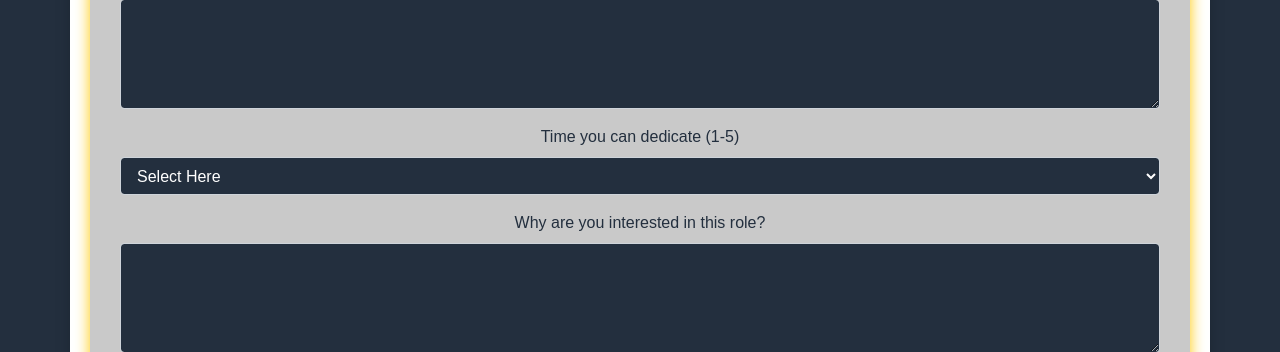
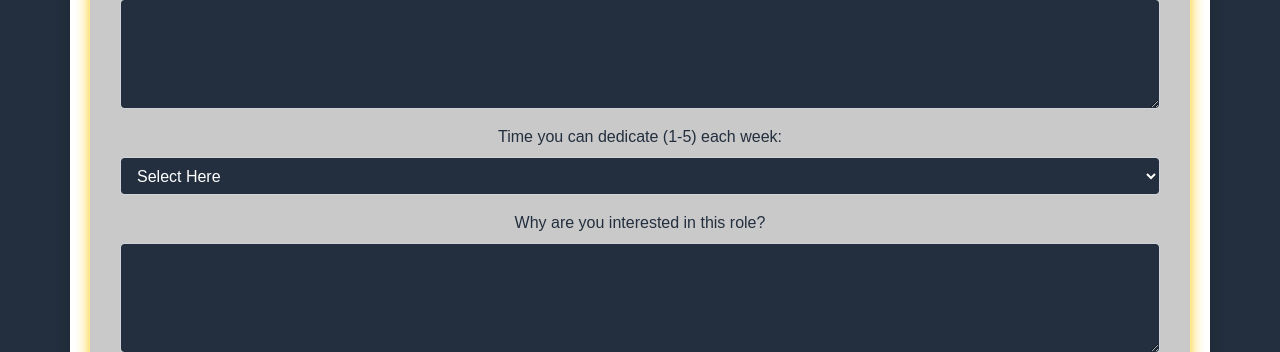
Before and after one commit to shashankpandey04/AWS-LPU-Recruitment-Portal, a Flask app: page /apply in a window 1280 px wide. Shown: the part 1191-1543 px from the top of the page. Run offline with Flask 3, Linux system fonts and the light colour scheme; parts of the project's set-up code (start-up, migrations or seed data) failed here and were passed over; some libraries are stand-ins or nearby versions.

Commit message:
Updated application

```diff
--- a/templates/apply.html
+++ b/templates/apply.html
@@ -96,7 +96,7 @@
                 </div>
 
                 <div class="form-group">
-                    <label for="dedication">Time you can dedicate (1-5)</label>
+                    <label for="dedication">Time you can dedicate (1-5) each week:</label>
                     <select class="form-control" id="dedication" name="dedication" required>
                         <option>Select Here</option>
                         <option>1</option>
```
